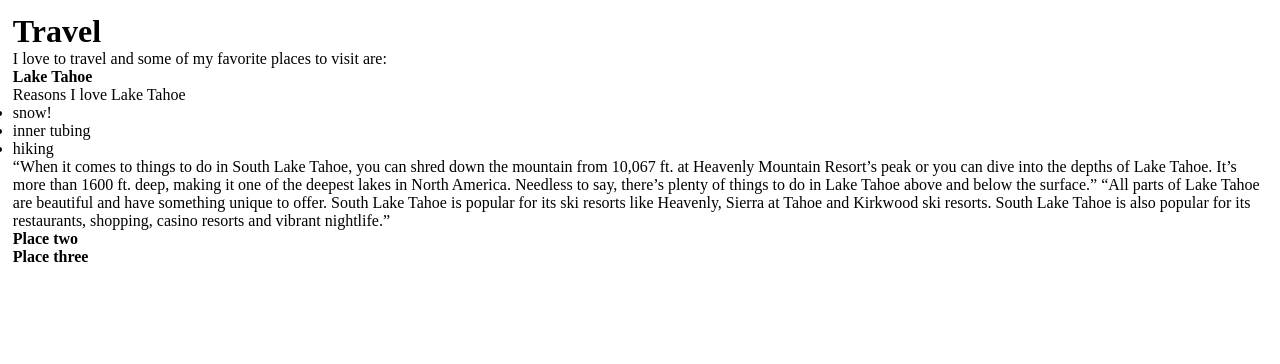
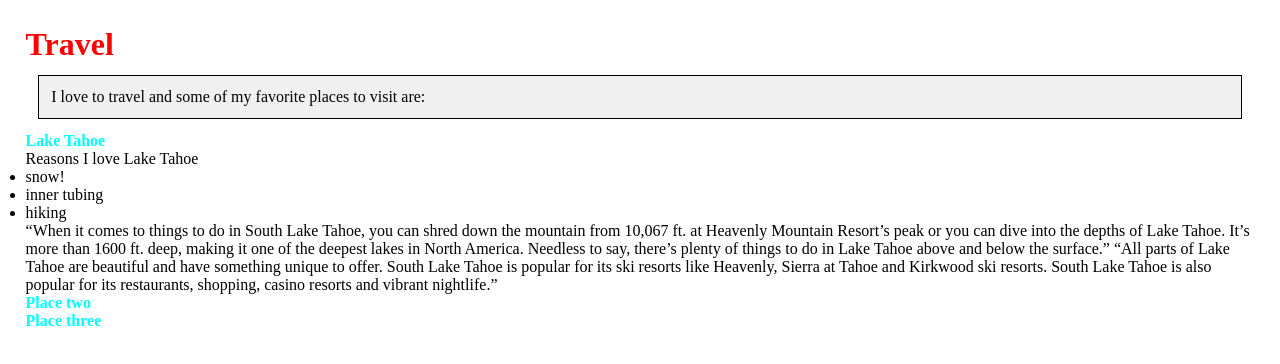
Before and after one commit to EshangShah29/CSS_InClass_Activity-main, a plain HTML site: page index.html in a window 1280 px wide. Drawn offline with Linux system fonts and the light colour scheme.

Commit message:
css_added

```diff
--- a/css/style.css
+++ b/css/style.css
@@ -1,5 +1,6 @@
 body{
 	margin:1%;
+    padding: 1%;
 	font: size 125%;
 }
 
@@ -7,11 +8,13 @@ body{
 h1{
 	font-size: 2em;
 	font-weight: bold;
+    color: red;
 }
 
 h2{
     font-size: 1em;
     font-weight: bold;
+    color: aqua;
 }
 div [class*="hi"]{
     margin: 1%;
@@ -19,7 +22,7 @@ div [class*="hi"]{
     border: 1px solid black;
     background-color: #f0f0f0;
 }
-div [class^="para"] p{
+div[class^="para"] p{
     margin: 1%;
     padding: 1%;
     border: 1px solid black;
--- a/index.html
+++ b/index.html
@@ -10,7 +10,7 @@
 </head>
 <body>
     <h1>Travel</h1>
-    <div class="hi">
+    <div class="para">
         <p> I love to travel and some of my favorite places to visit are: </p>
         <h2>Lake Tahoe </h2>
         Reasons I love Lake Tahoe
```
